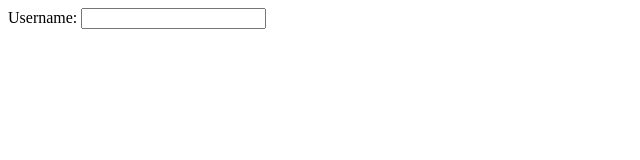
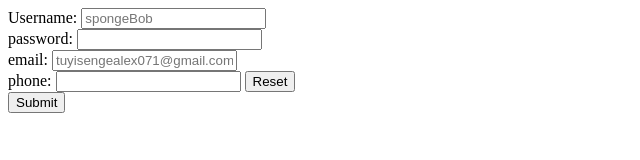
Before and after one commit to Tuyisenge-alex/HTML-CSS-overview, a plain HTML site: page index.html in a window 1280 px wide. Shown: the whole page, without its empty margins (0-640 px from the left). Drawn offline with Linux system fonts and the light colour scheme.

Commit message:
added some codes in clearance

```diff
--- a/index.html
+++ b/index.html
@@ -9,9 +9,19 @@
     <form action="index.php" method="post">
 
         <label for="Username">Username:</label>
-<input type="text" id="Username">
+<input type="text" id="Username" placeholder="spongeBob" minlength="6" maxlength="15" required><br>
 
+<label for="password" >password:</label>
+<input type="password" id="password" minlength="6" maxlength="15" required><br>
 
+<label for="email">email:</label>
+<input type="email" id="email" placeholder="tuyisengealex071@gmail.com"><br>
+
+<label for="phone">phone:</label>
+<input type="tel" id="phone">
+
+<input type="reset"><br>
+<input type="submit">
 
 
 
```
